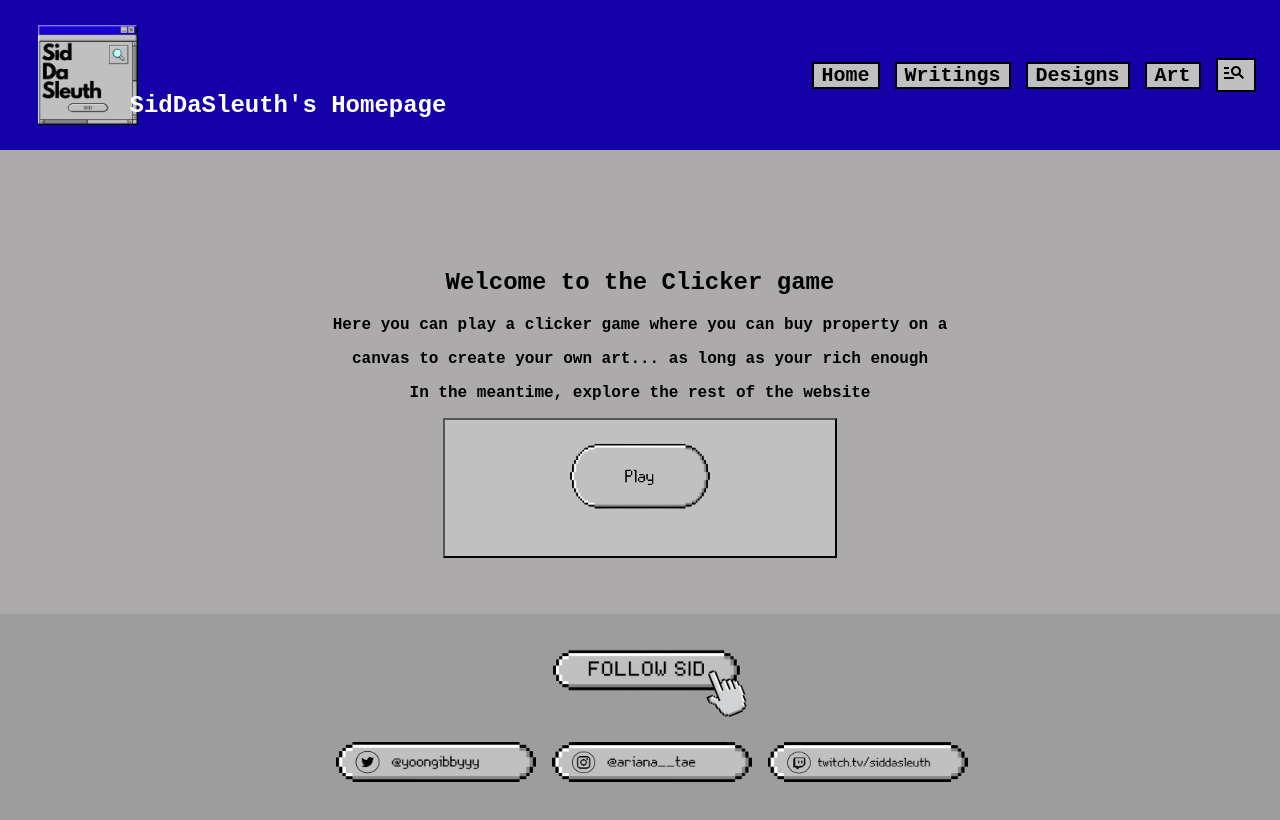
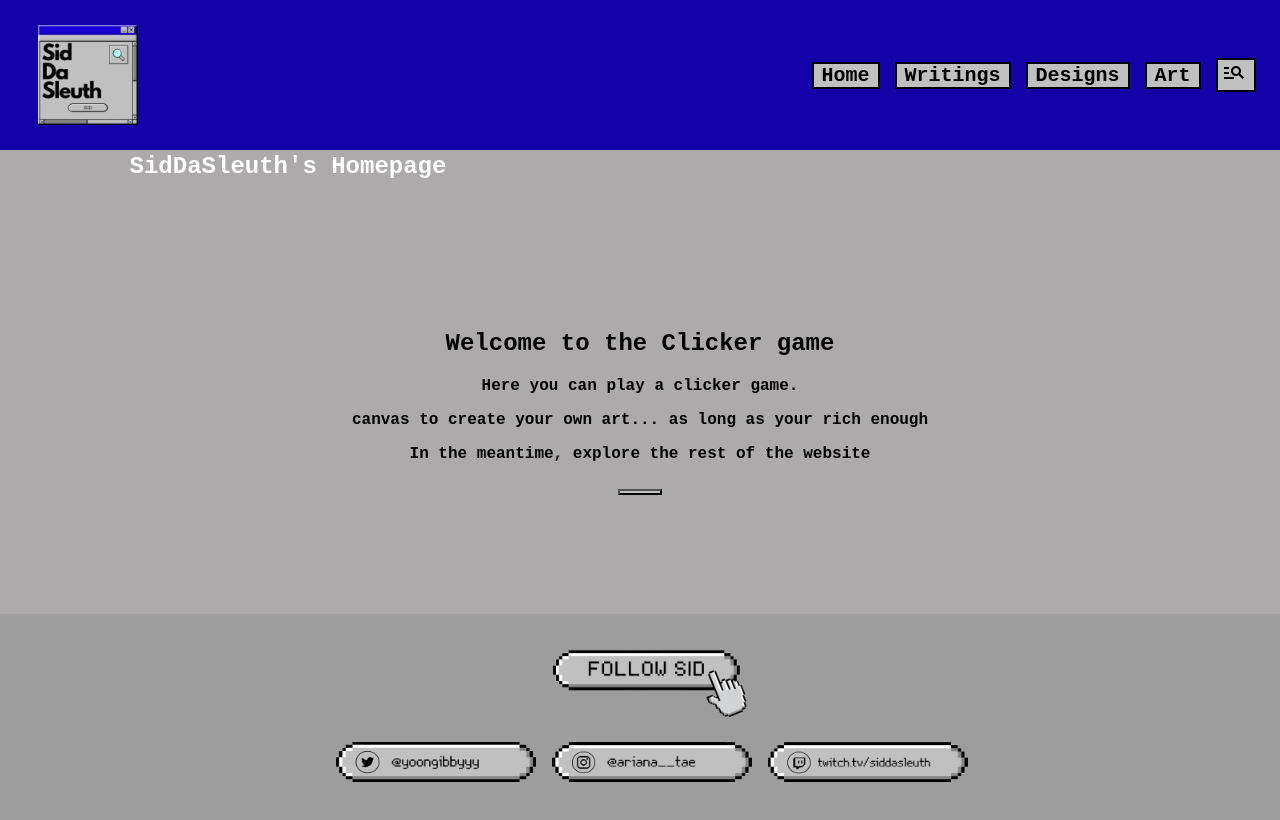
Before and after one commit to onlywoo/Assignment3_IM, a React (Create React App) app: page / in a window 1280 px wide. Shown: the top 820 px of the page. Built offline with nearby package versions, Linux system fonts and the light colour scheme.

Commit message:
button test 3

```diff
--- a/src/pages/Home.js
+++ b/src/pages/Home.js
@@ -9,17 +9,13 @@ export default class Home extends Component {
         <h1>SidDaSleuth's Homepage</h1>
         <div className="headerCont">
           <h2>Welcome to the Clicker game</h2>
-          <p>
-            Here you can play a clicker game where you can buy property on a
-          </p>
+          <p>Here you can play a clicker game.</p>
           <p>canvas to create your own art... as long as your rich enough</p>
           <p>In the meantime, explore the rest of the website</p>
 
-          <button>
-            <div className="playImg">
-              <img src={Play} Link to="/intArt" />
-            </div>
-          </button>
+          <div className="playImg">
+            <button img src={Play} Link to="/Art"></button>
+          </div>
         </div>
       </div>
     );
--- a/src/styles/Home.css
+++ b/src/styles/Home.css
@@ -35,12 +35,12 @@
     margin: -100px;
 }
 
+
 button {
     background-color: #c0c0c0;
     padding-left: 20px;
     padding-right: 20px;
-    font-family: 'Courier New', Courier, monospace;
-    font-weight: bold;
+
 }
 
 button:hover {
```
